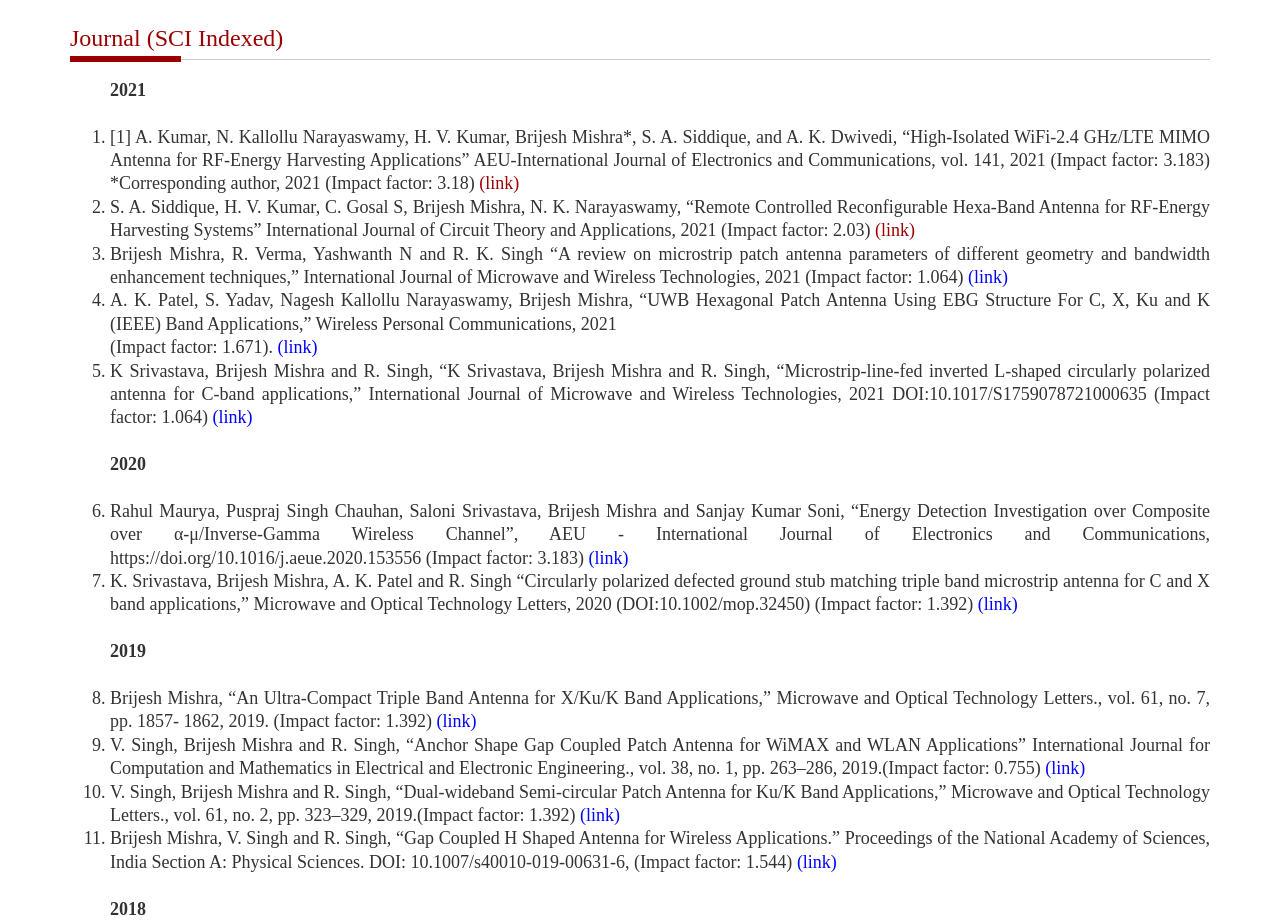
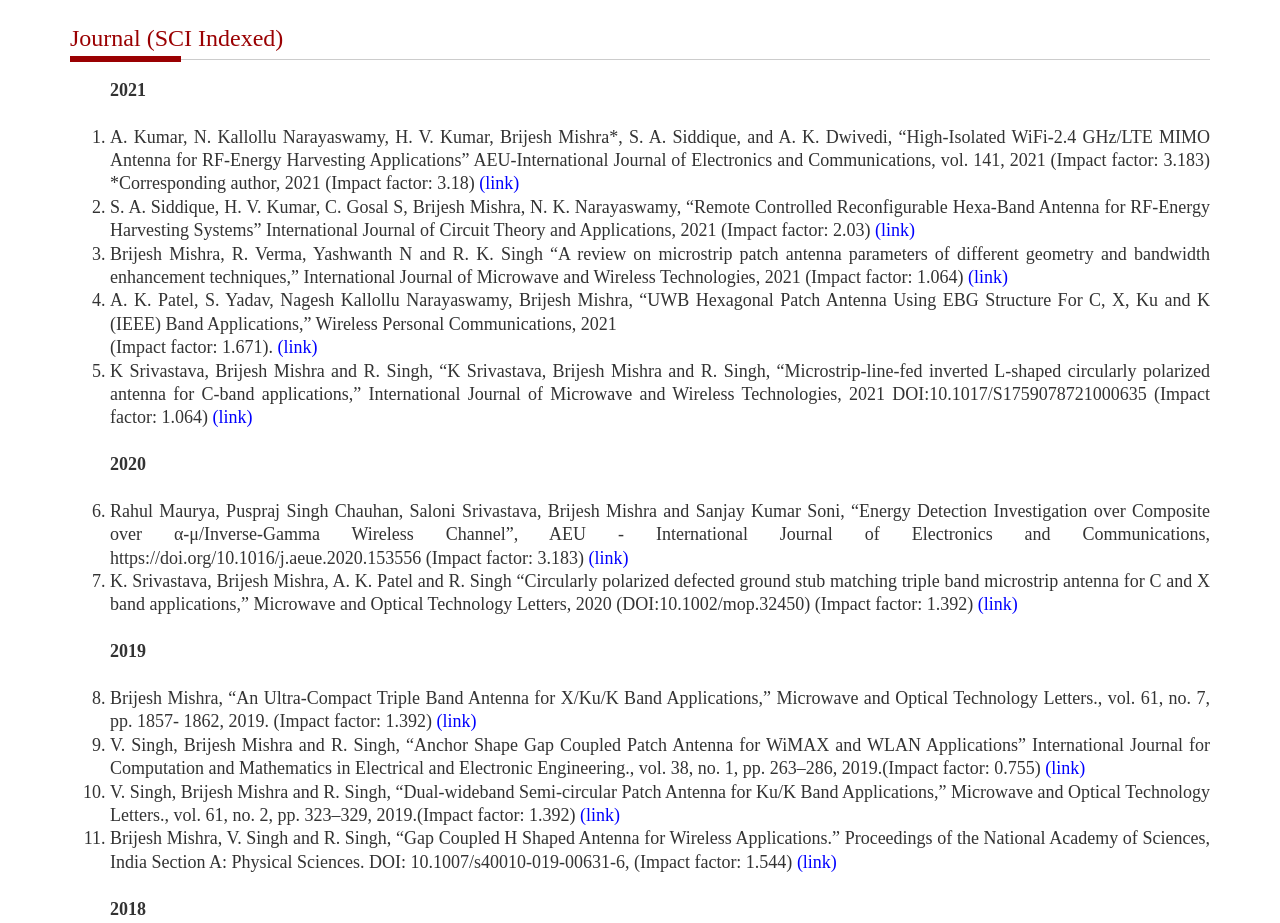
Before and after one commit to BrijeshMishra1/Dr._Brijesh_mishra, a plain HTML site: page index.html in a window 1280 px wide. Shown: the part 3780-4703 px from the top of the page. Drawn offline with Linux system fonts and the light colour scheme.

Commit message:
Update index.html

```diff
--- a/index.html
+++ b/index.html
@@ -706,10 +706,12 @@
 
 <strong>2021</strong>
 <br><br>
-           <li class="text-justify">[1]	A. Kumar, N. Kallollu Narayaswamy, H. V. Kumar, Brijesh Mishra*, S. A. Siddique, and A. K. Dwivedi, “High-Isolated WiFi-2.4 GHz/LTE MIMO Antenna for RF-Energy Harvesting Applications”
-              AEU-International Journal of Electronics and Communications, vol. 141, 2021 (Impact factor: 3.183) *Corresponding author, 2021 (Impact factor: 3.18) <a href ="https://doi.org/10.1016/j.aeue.2021.153964><span style="color:blue""> (link)</span> </a></li>
+           <li class="text-justify">A. Kumar, N. Kallollu Narayaswamy, H. V. Kumar, Brijesh Mishra*, S. A. Siddique, and A. K. Dwivedi, “High-Isolated WiFi-2.4 GHz/LTE MIMO Antenna for RF-Energy Harvesting Applications”
+              AEU-International Journal of Electronics and Communications, vol. 141, 2021 (Impact factor: 3.183) *Corresponding author, 2021 (Impact factor: 3.18)
+             <a href ="https://doi.org/10.1016/j.aeue.2021.153964"><span style="color:blue""> (link)</span> </a></li>
           <li class="text-justify"> S. A. Siddique, H. V. Kumar, C. Gosal S, Brijesh Mishra, N. K. Narayaswamy, “Remote Controlled Reconfigurable Hexa-Band Antenna for RF-Energy Harvesting Systems”
-              International Journal of Circuit Theory and Applications, 2021 (Impact factor: 2.03) <a href ="https://doi.org/10.1002/cta.3144><span style="color:blue""> (link)</span> </a></li>
+              International Journal of Circuit Theory and Applications, 2021 (Impact factor: 2.03)
+            <a href ="https://doi.org/10.1002/cta.3144"><span style="color:blue""> (link)</span> </a></li>
             <li class="text-justify"> Brijesh Mishra, R. Verma, Yashwanth N and R. K. Singh “A review on microstrip patch antenna parameters of different geometry and bandwidth enhancement techniques,”
             International Journal of Microwave and Wireless Technologies, 2021 (Impact factor: 1.064)
             <a href ="https://doi.org/10.1017/S1759078721001148"><span style="color:blue""> (link)</span> </a></li>
```
